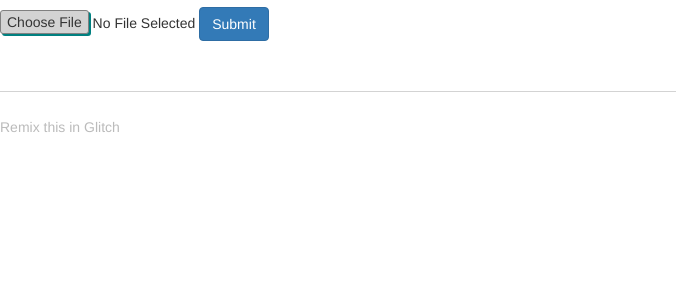
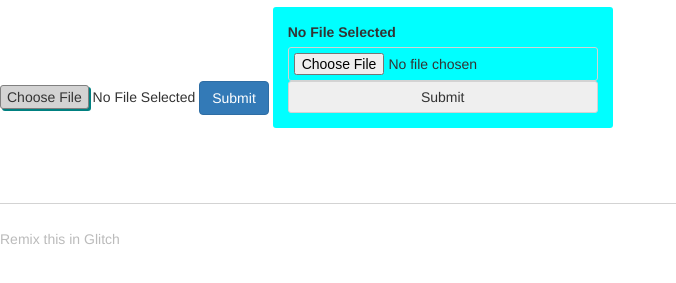
Before and after one commit to WorldPierce/file-metadata-microservice, a website: page views/index.html in a window 1280 px wide. Shown: the part 63-346 px from the top of the page, without its empty margins (0-676 px from the left). Drawn offline with nearby package versions, Linux system fonts and the light colour scheme.

Commit message:
Checkpoint

```diff
--- a/server.js
+++ b/server.js
@@ -16,6 +16,12 @@ app.use(bodyParser.json());
 // http://expressjs.com/en/starter/static-files.html
 app.use(express.static('public'));
 
+
+
+app.post('/upload', upload.single('file'), (req,res)=>{
+
+})
+
 // http://expressjs.com/en/starter/basic-routing.html
 app.get("/", function (request, response) {
   response.sendFile(__dirname + '/views/index.html');
--- a/views/index.html
+++ b/views/index.html
@@ -32,6 +32,12 @@
       {{file}}
       <a class="btn btn-primary" ng-href="/get-file-size">Submit</a>
 
+      <form action="/upload" method="post" enctype="multipart/form-data">
+        <label for="file">{{file}}</label>
+        <input type="file" id="file" name="file">
+        <input type="submit">
+      </form>
+
     </main>
 
     <footer>
```
